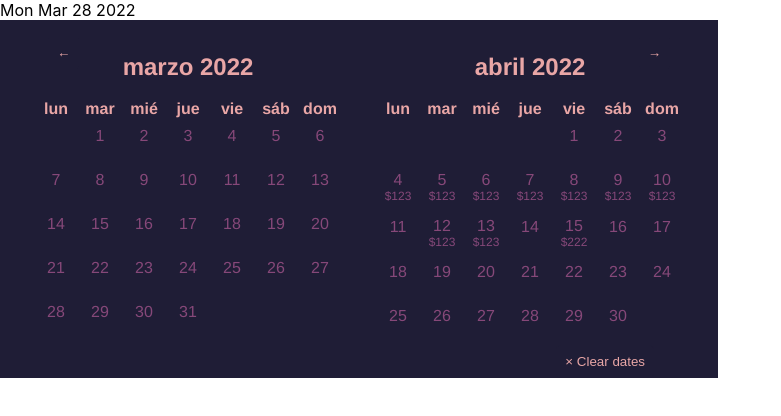
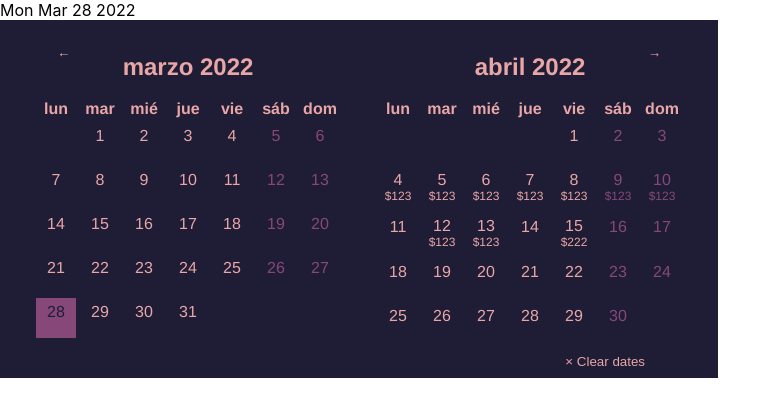
Before and after one commit to ssmirnovacode/calendar, a React (Create React App) app: page / in a window 1280 px wide. Shown: the top 416 px of the page, without its empty margins (0-781 px from the left). Built offline with nearby package versions, Linux system fonts and the light colour scheme.

Commit message:
Documentation updated, both props for availability error handled, console warning added

```diff
--- a/src/App.js
+++ b/src/App.js
@@ -16,9 +16,9 @@ const App = () => {
 
     const LOCALE = 'es-ES';
 
-    // const BLOCKED_DATES = [ '2022-04-14', '2022-04-15',' 2022-04-16', '2022-04-17', '2022-05-01', '2022-05-02']
+    const BLOCKED_DATES = [ '2022-04-14', '2022-04-15',' 2022-04-16', '2022-04-17', '2022-05-01', '2022-05-02']
 
-    const AVAILABLE_DAYS = ['2022-06-14', '2022-06-15','2022-06-16', '2022-06-17', '2022-07-01', '2022-07-02' ]
+    const AVAILABLE_DAYS = ['2022-06-14', '2022-06-15',' 2022-06-16', '2022-06-17', '2022-07-01', '2022-07-02' ]
 
     return(
         <>
@@ -39,7 +39,7 @@ const App = () => {
             locale={LOCALE}
             theme={THEME}
             clearDatesBtn
-            // blockedDates={BLOCKED_DATES}
+            blockedDates={BLOCKED_DATES}
             availableDates={AVAILABLE_DAYS}
             weekendsBlocked
             // weekendsStyled
--- a/src/components/Calendar.js
+++ b/src/components/Calendar.js
@@ -6,6 +6,7 @@ import { BlockedContext } from "../context/blockedContext";
 import { CaptionsContext } from "../context/captionsContext";
 import React, { useEffect, useMemo, useState } from "react";
 import { initTheme } from "../utils/theme";
+import { WARNING_BOTH_AVAIL_BLOCKED_DEFINED } from "../utils/constants";
 
 const Calendar = props => {
 
@@ -27,8 +28,6 @@ const Calendar = props => {
         singleDate=false
     } = props;
 
-    console.log(availableDates)
-
     const initialDate = startDate ? startDate : new Date();
     const [ year, month, day ] = initialDate.toISOString().split('T')[0].split('-');
 
@@ -39,7 +38,8 @@ const Calendar = props => {
     const [ monthsToRender, setMonthsToRender ] = useState(initialMonthsToRender);
 
     useEffect(() => {
-        theme && initTheme(theme)
+        theme && initTheme(theme);
+        blockedDates && availableDates && console.warn(WARNING_BOTH_AVAIL_BLOCKED_DEFINED)
     }, [])
 
     const handleDaySelect = (e) => {
@@ -92,7 +92,7 @@ const Calendar = props => {
 
     return(
         <LocaleContext.Provider value={locale}>
-            <BlockedContext.Provider value={blockedDates}>
+            <BlockedContext.Provider value={ availableDates ? undefined : blockedDates}>
                 <CaptionsContext.Provider value={captions}>
                 <div className="calendar">
                     { renderArrows() }
@@ -102,7 +102,7 @@ const Calendar = props => {
                                                                         key={month.toString()+year.toString()+Date.now()}
                                                                         month={month}
                                                                         year={year}
-                                                                        availableDates={availableDates}
+                                                                        availableDates={blockedDates ? undefined : availableDates}
                                                                         handleDaySelect={handleDaySelect}
                                                                         startDate={startDate && getShortDateString(startDate)}
                                                                         endDate={endDate && getShortDateString(endDate)}
--- a/src/components/Month.js
+++ b/src/components/Month.js
@@ -27,7 +27,7 @@ const Month = props => {
         (day < 7 && monthMatrix.indexOf(week) === monthMatrix.length-1)) {
            classes += ' hidden'
         }
-        else if ((blockedDates && blockedDates.includes(currentDate)) ||
+        else if ((!availableDates && blockedDates && blockedDates.includes(currentDate)) ||
         (weekendsBlocked && isWeekend(currentDate)) ||
         (!blockedDates && availableDates && !availableDates.includes(currentDate))) {
             classes += ' blocked'
--- /dev/null
+++ b/src/utils/constants.js
@@ -0,0 +1 @@
+export const WARNING_BOTH_AVAIL_BLOCKED_DEFINED = 'Both availableDates and blockedDates props are defined for <Calendar /> component. To avoid unexpected behavior and errors, in this case both are treated as undefined and all days will be styled as available. Please specify only one option and leave the other undefined'
```
Also changed, not shown: 1 other file (tests, documents, lock files or other folders).
